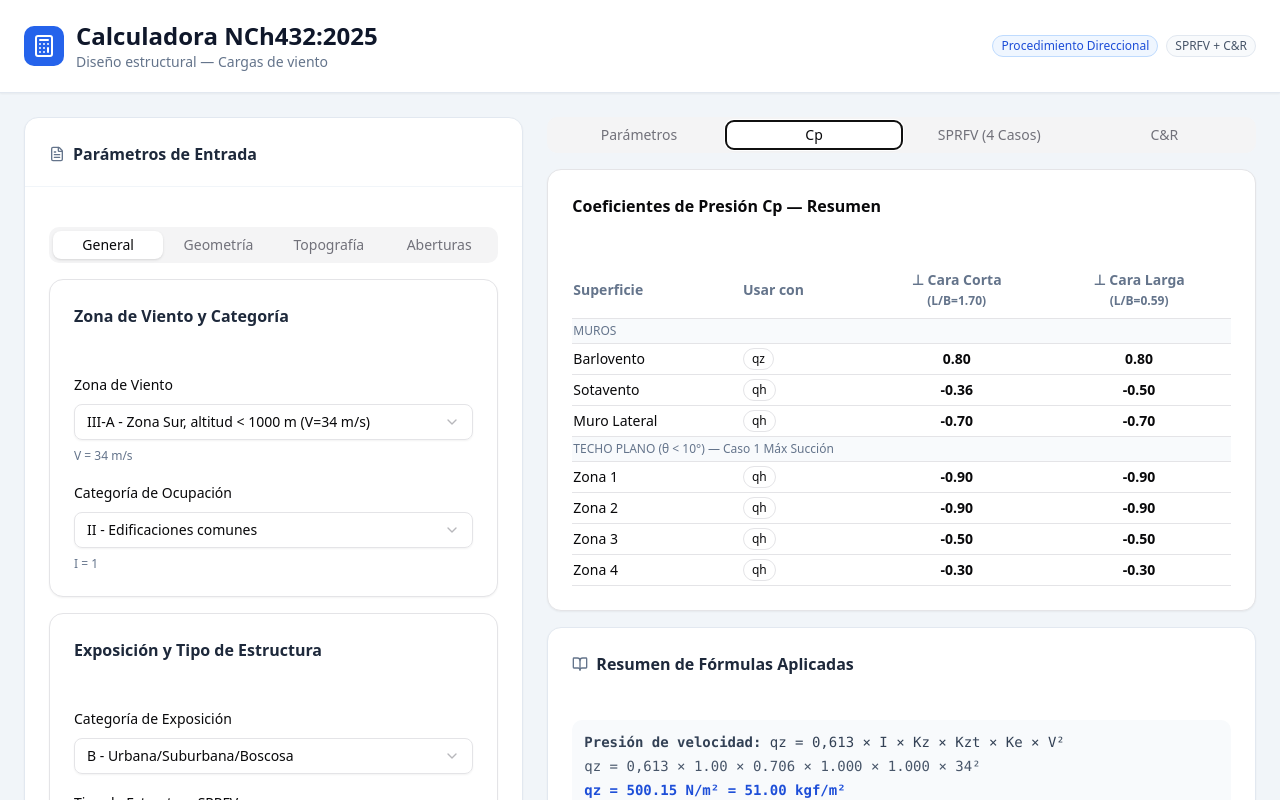
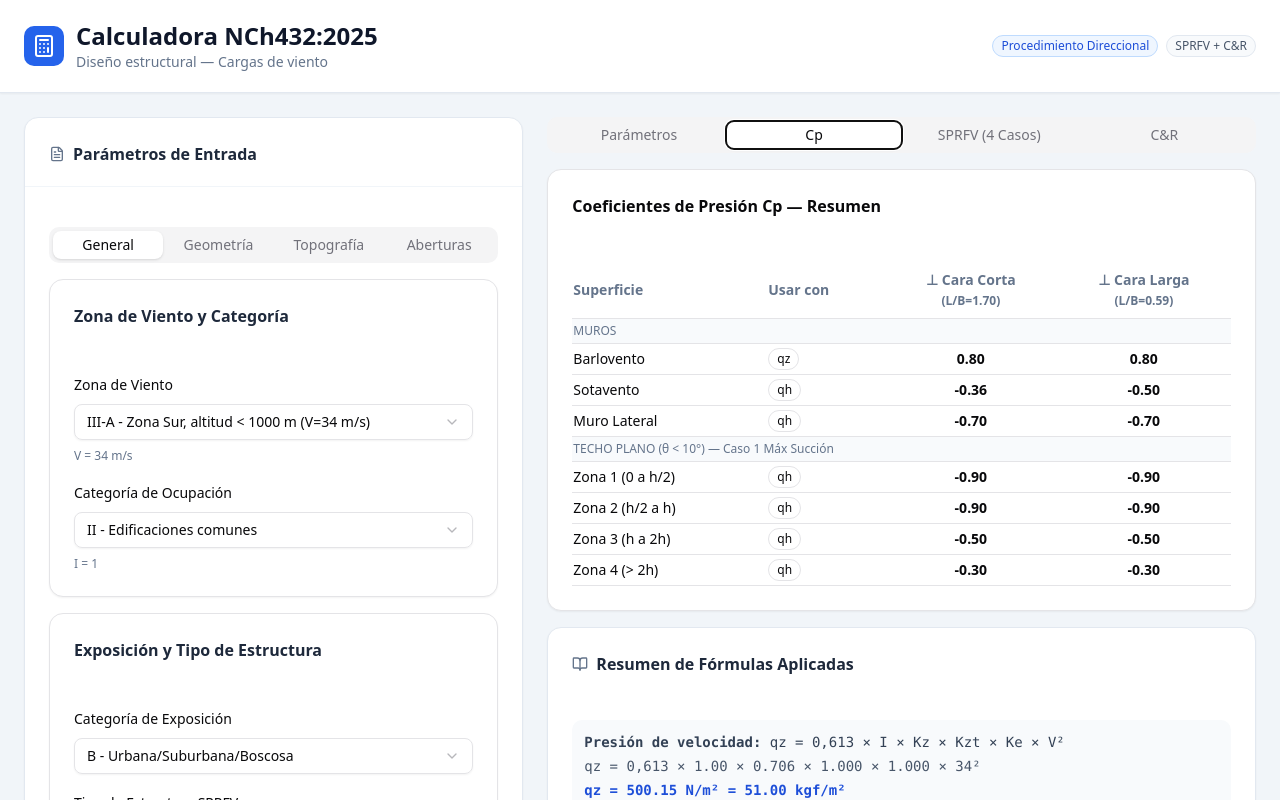
Before and after one commit to cwbordones-stack/Calculadora-Nch432-2025, a React (Vite) app: page / in a window 1280 px wide. Both pictures are taken after a click on the tab "Cp". Shown: the top 800 px of the page. Built offline with nearby package versions, Linux system fonts and the light colour scheme.

Commit message:
Update roof zone labels to include geometric definitions (0 a h/2, etc.)

```diff
--- a/src/sections/PanelResultados.tsx
+++ b/src/sections/PanelResultados.tsx
@@ -52,10 +52,10 @@ function CasoVientoPanel({ caso }: { caso: CasoViento }) {
           <p className="text-xs font-semibold text-slate-600 mb-2">Techo — 4 Zonas</p>
           <div className="grid grid-cols-2 md:grid-cols-4 gap-2">
             {[
-              { label: 'Zona 1 (0→h/2)', val: presiones.techoZona1 },
-              { label: 'Zona 2 (h/2→h)', val: presiones.techoZona2 },
-              { label: 'Zona 3 (h→2h)', val: presiones.techoZona3 },
-              { label: 'Zona 4 (>2h)', val: presiones.techoZona4 },
+              { label: 'Zona 1 (0 a h/2)', val: presiones.techoZona1 },
+              { label: 'Zona 2 (h/2 a h)', val: presiones.techoZona2 },
+              { label: 'Zona 3 (h a 2h)', val: presiones.techoZona3 },
+              { label: 'Zona 4 (> 2h)', val: presiones.techoZona4 },
             ].map((z, i) => (
               <div key={i} className={`p-3 rounded-lg border ${z.val >= 0 ? 'bg-amber-50 border-amber-200' : 'bg-teal-50 border-teal-200'}`}>
                 <p className="text-xs text-slate-500">{z.label}</p>
@@ -106,10 +106,10 @@ function CasoVientoPanel({ caso }: { caso: CasoViento }) {
                   <td className="text-right">{(fuerzas.lateralTotal / 1000).toFixed(3)}</td>
                 </tr>
                 {[
-                  { label: 'Techo Z1', area: areas.techoZona1, p: presiones.techoZona1, f: fuerzas.detalleVertical.zona1 },
-                  { label: 'Techo Z2', area: areas.techoZona2, p: presiones.techoZona2, f: fuerzas.detalleVertical.zona2 },
-                  { label: 'Techo Z3', area: areas.techoZona3, p: presiones.techoZona3, f: fuerzas.detalleVertical.zona3 },
-                  { label: 'Techo Z4', area: areas.techoZona4, p: presiones.techoZona4, f: fuerzas.detalleVertical.zona4 },
+                  { label: 'Techo Zona 1 (0 a h/2)', area: areas.techoZona1, p: presiones.techoZona1, f: fuerzas.detalleVertical.zona1 },
+                  { label: 'Techo Zona 2 (h/2 a h)', area: areas.techoZona2, p: presiones.techoZona2, f: fuerzas.detalleVertical.zona2 },
+                  { label: 'Techo Zona 3 (h a 2h)', area: areas.techoZona3, p: presiones.techoZona3, f: fuerzas.detalleVertical.zona3 },
+                  { label: 'Techo Zona 4 (> 2h)', area: areas.techoZona4, p: presiones.techoZona4, f: fuerzas.detalleVertical.zona4 },
                 ].map((row, i) => (
                   <tr key={i} className="border-b">
                     <td className="py-1">{row.label}</td>
@@ -248,12 +248,17 @@ export function PanelResultados({ resultado }: PanelResultadosProps) {
                     {cpCaraCorta.techoPlano && (
                       <>
                         <tr className="border-b font-medium bg-slate-50"><td colSpan={4} className="py-1 text-xs text-slate-500">TECHO PLANO (θ &lt; 10°) — Caso 1 Máx Succión</td></tr>
-                        {(['zona1','zona2','zona3','zona4'] as const).map((z, i) => (
-                          <tr key={z} className="border-b">
-                            <td className="py-1">Zona {i+1}</td>
+                        {[
+                          { key: 'zona1', label: 'Zona 1 (0 a h/2)' },
+                          { key: 'zona2', label: 'Zona 2 (h/2 a h)' },
+                          { key: 'zona3', label: 'Zona 3 (h a 2h)' },
+                          { key: 'zona4', label: 'Zona 4 (> 2h)' },
+                        ].map((z) => (
+                          <tr key={z.key} className="border-b">
+                            <td className="py-1">{z.label}</td>
                             <td className="py-1"><Badge variant="outline" className="text-xs">qh</Badge></td>
-                            <td className="text-center font-semibold">{cpCaraCorta.techoPlano![z].toFixed(2)}</td>
-                            <td className="text-center font-semibold">{cpCaraLarga.techoPlano?.[z]?.toFixed(2) ?? '—'}</td>
+                            <td className="text-center font-semibold">{cpCaraCorta.techoPlano![z.key as keyof typeof cpCaraCorta.techoPlano].toFixed(2)}</td>
+                            <td className="text-center font-semibold">{cpCaraLarga.techoPlano?.[z.key as keyof typeof cpCaraLarga.techoPlano]?.toFixed(2) ?? '—'}</td>
                           </tr>
                         ))}
                       </>
```
